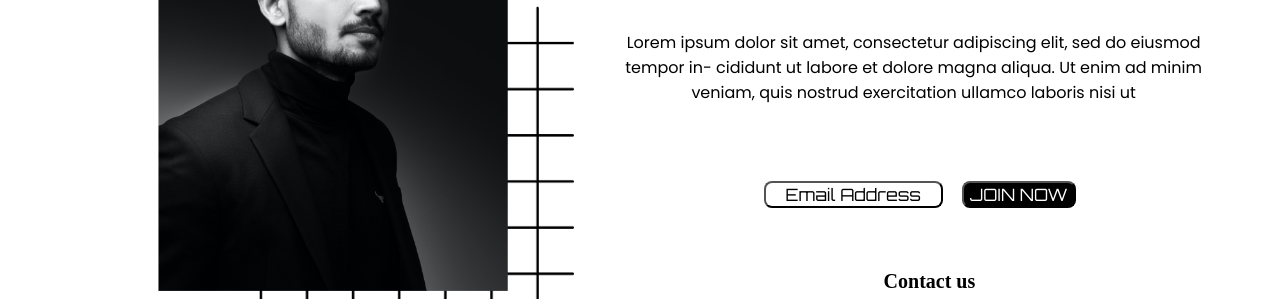
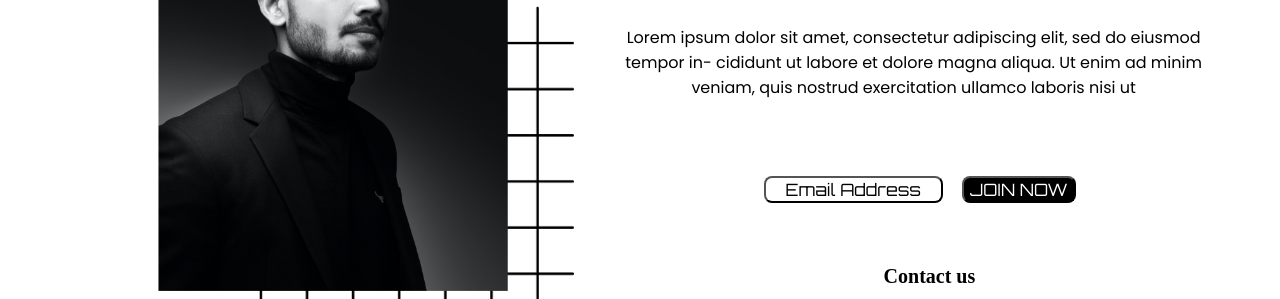
Before and after one commit to ashwinithebest/BankServices, a website: page index.html in a window 1280 px wide. Shown: the part 308-607 px from the top of the page. Drawn offline with Linux system fonts and the light colour scheme.

Commit message:
final commit

```diff
--- a/index.html
+++ b/index.html
@@ -21,7 +21,7 @@
       href="https://fonts.googleapis.com/css2?family=Poppins:wght@200;300;400;500;600;700&display=swap"
       rel="stylesheet"
     />
-    <title>Document</title>
+    <title>Hero-Profile</title>
   </head>
   <body>
     <div class="container">
--- a/style.css
+++ b/style.css
@@ -87,8 +87,8 @@ section>div>div>img {
 }
 
 .hero-container-right {
-    position: relative;
-    bottom: 300px;
+    position: absolute;
+    top: 50px;
     left: 40%;
     width: 800px;
     /* right:1px; */
```
